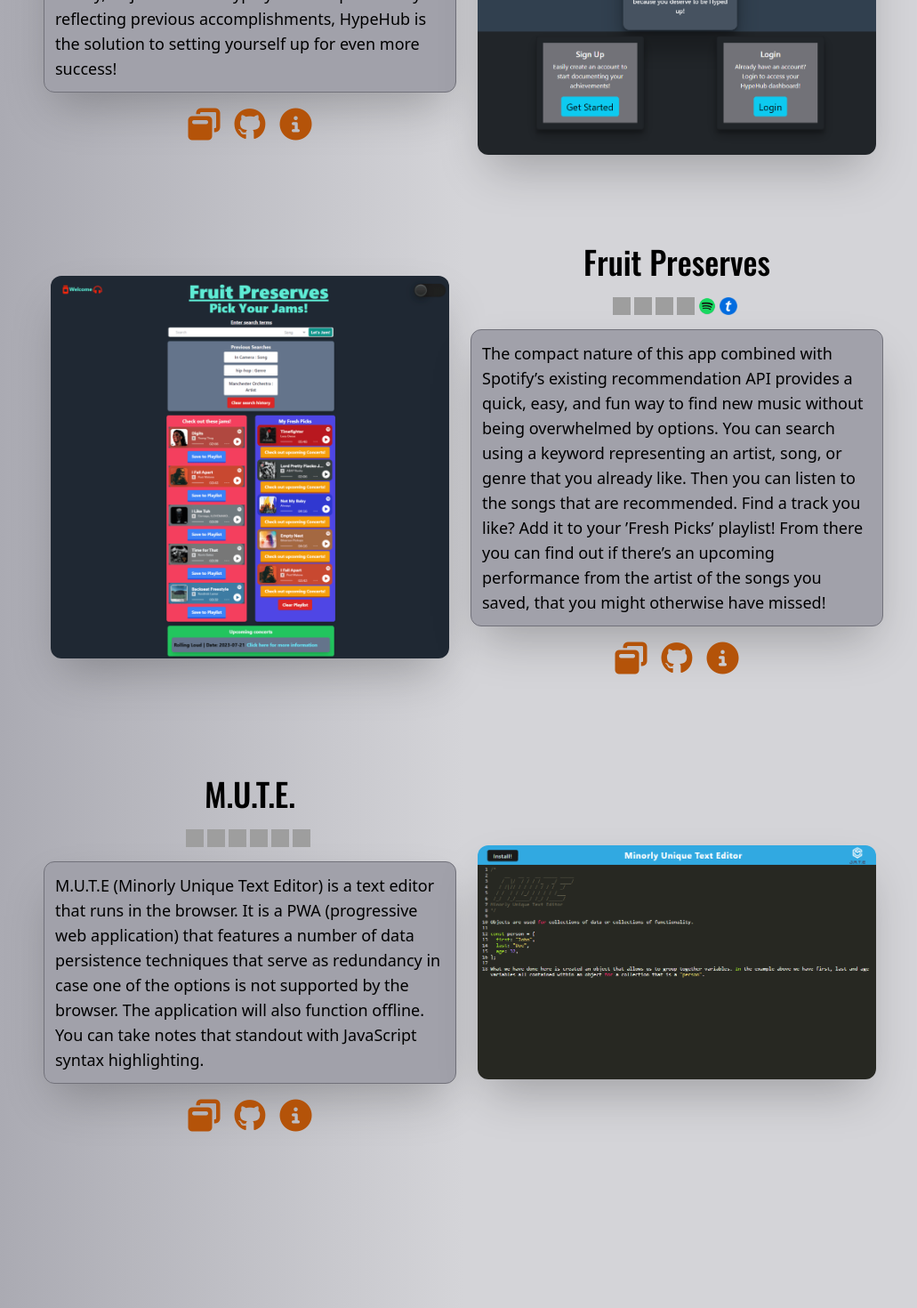
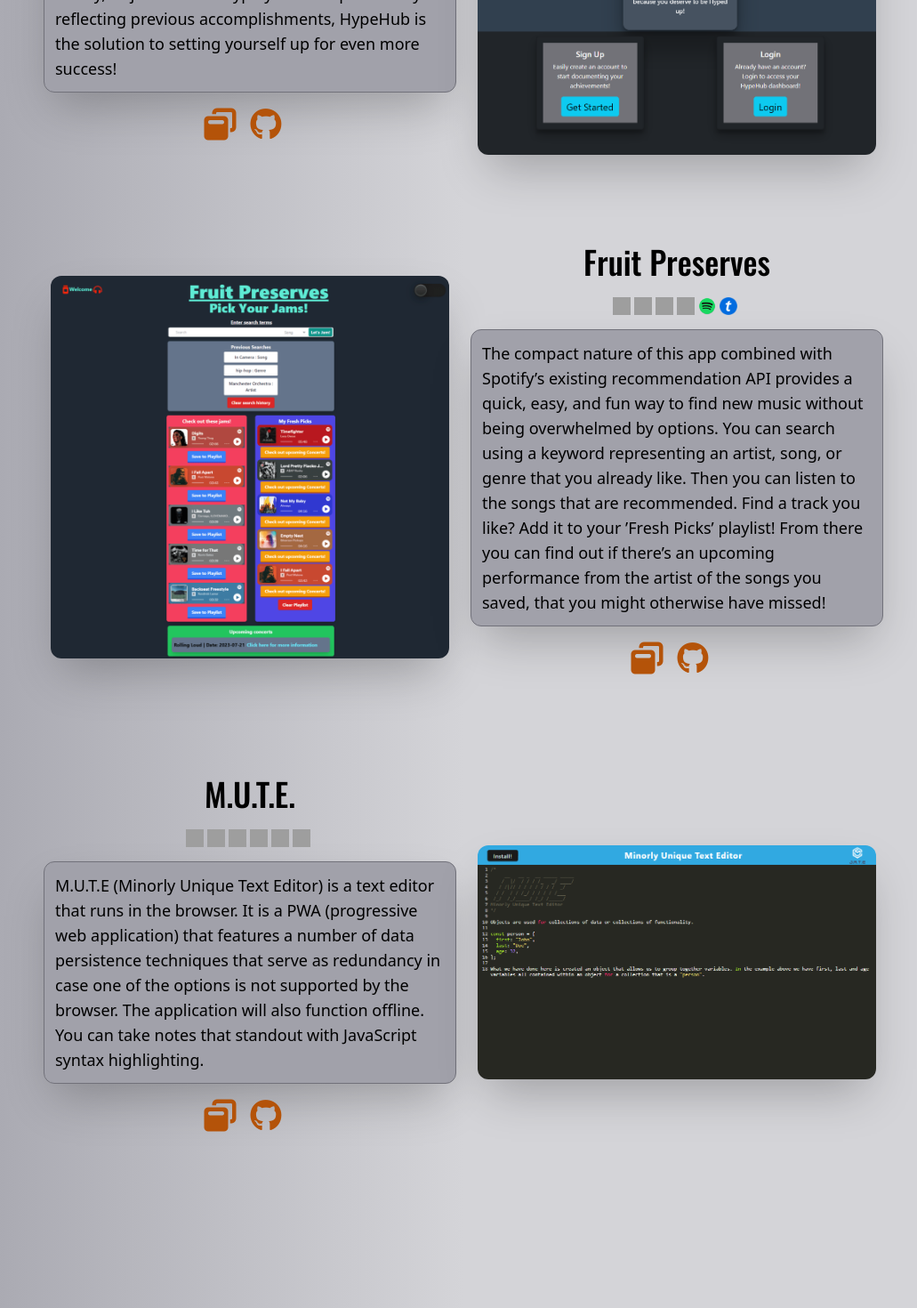
Before and after one commit to erikbenedict/react-portfolio, a React (Vite) app: page / in a window 1280 px wide. Shown: the part 3420-4890 px from the top of the page at 89% size, without its empty margins (119-1150 px from the left). Built offline with nearby package versions, Linux system fonts and the light colour scheme; grey boxes are pictures that could not be loaded.

Commit message:
chore: commenting out future features

```diff
--- a/src/components/Projects/FruitPreservesProject.jsx
+++ b/src/components/Projects/FruitPreservesProject.jsx
@@ -1,4 +1,4 @@
-import { Link } from 'react-router-dom';
+// import { Link } from 'react-router-dom';
 import screenshot from '../../assets/images/fruit-preserves.png';
 import {
   JsIcon,
@@ -69,9 +69,10 @@
           >
             <i className="fa-brands fa-github text-3xl lg:text-4xl text-amber-700 mr-2 lg:mr-4 hover:opacity-80"></i>
           </a>
-          <Link to="/fruitpreserves">
+          {/* future link to project page */}
+          {/* <Link to="/fruitpreserves">
             <i className="fa-solid fa-circle-info text-3xl lg:text-4xl text-amber-700 hover:opacity-80"></i>
-          </Link>
+          </Link> */}
         </div>
       </div>
     </div>
--- a/src/components/Projects/HypeHubProject.jsx
+++ b/src/components/Projects/HypeHubProject.jsx
@@ -1,4 +1,4 @@
-import { Link } from 'react-router-dom';
+// import { Link } from 'react-router-dom';
 import screenshot from '../../assets/images/hypehub.png';
 import {
   JsIcon,
@@ -56,9 +56,10 @@
           >
             <i className="fa-brands fa-github text-3xl lg:text-4xl text-amber-700 mr-2 lg:mr-4 hover:opacity-80"></i>
           </a>
-          <Link to="/hypehub">
+          {/* future link to project page */}
+          {/* <Link to="/hypehub">
             <i className="fa-solid fa-circle-info text-3xl lg:text-4xl text-amber-700 hover:opacity-80"></i>
-          </Link>
+          </Link> */}
         </div>
       </div>
       <div className="hidden md:block md:w-1/2 p-3">
--- a/src/components/Projects/MuteProject.jsx
+++ b/src/components/Projects/MuteProject.jsx
@@ -1,4 +1,4 @@
-import { Link } from 'react-router-dom';
+// import { Link } from 'react-router-dom';
 import screenshot from '../../assets/images/mute.png';
 import {
   JsIcon,
@@ -44,9 +44,10 @@
           >
             <i className="fa-brands fa-github text-3xl lg:text-4xl text-amber-700 mr-2 lg:mr-4 hover:opacity-80"></i>
           </a>
-          <Link to="/mute">
+          {/* future link to project page */}
+          {/* <Link to="/mute">
             <i className="fa-solid fa-circle-info text-3xl lg:text-4xl text-amber-700 hover:opacity-80"></i>
-          </Link>
+          </Link> */}
         </div>
       </div>
       <div className="hidden md:block md:w-1/2 p-3">
```
